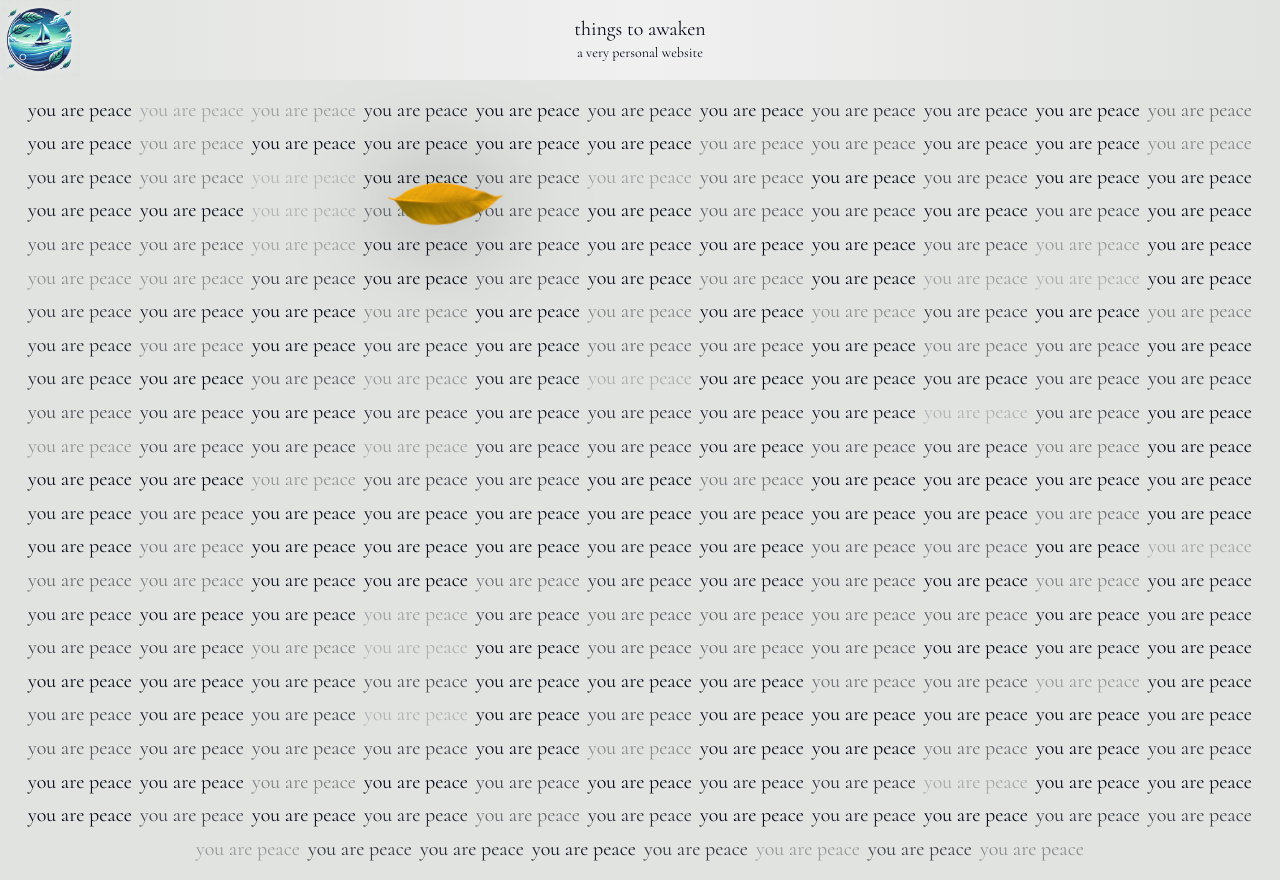
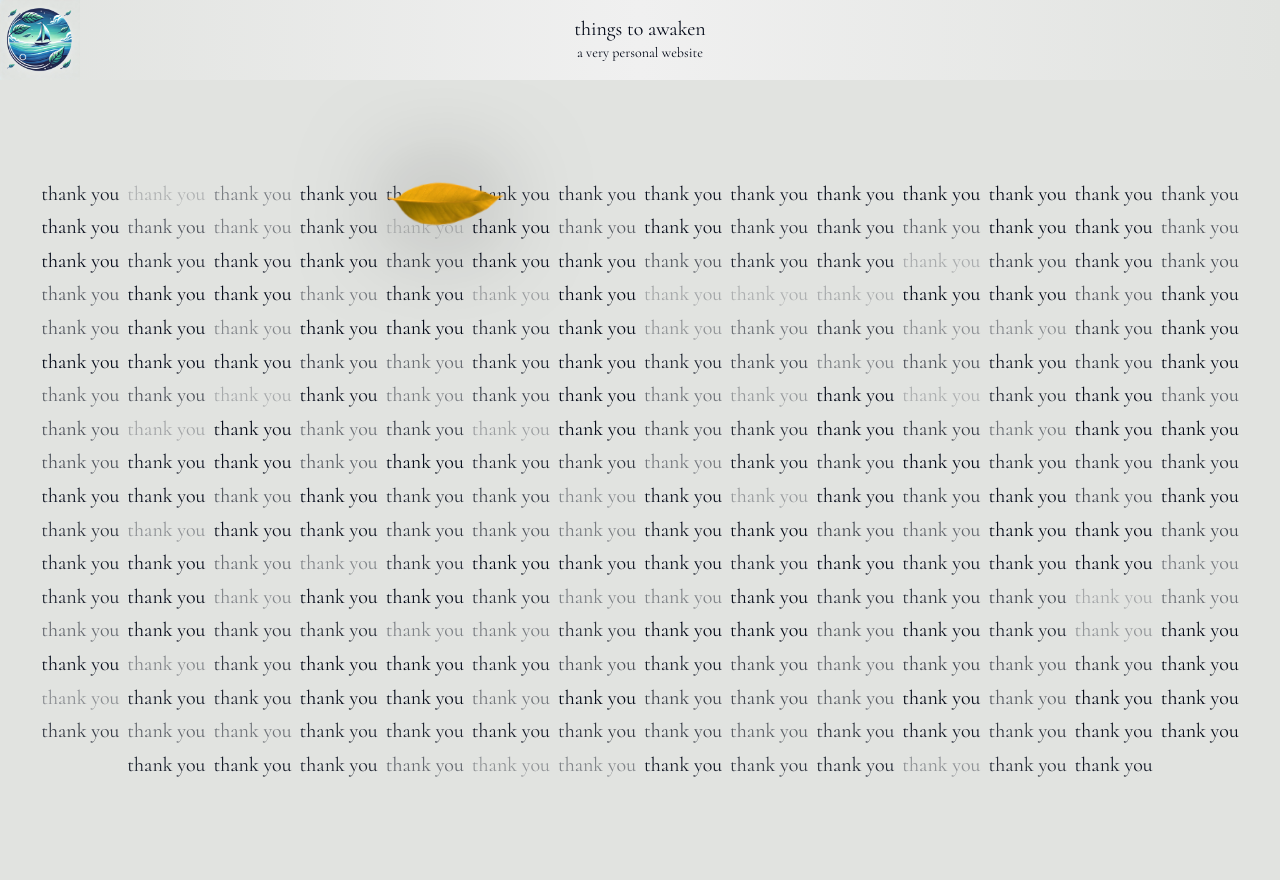
Before and after one commit to unravel-the-sky/things-to-awaken, a Next.js app in the folder things-to-awaken-app/: page /zen in a window 1280 px wide. Built offline with nearby package versions, Linux system fonts and the light colour scheme.

Commit message:
change timing

```diff
--- a/things-to-awaken-app/app/components/client/ZenText.tsx
+++ b/things-to-awaken-app/app/components/client/ZenText.tsx
@@ -25,7 +25,7 @@ export default function ZenText() {
     const interval = setInterval(() => {
       const randomIndex = Math.round(Math.random() * 10);
       setText(texts[randomIndex]);
-    }, 3500);
+    }, 7500);
 
     () => {
       clearInterval(interval);
```
